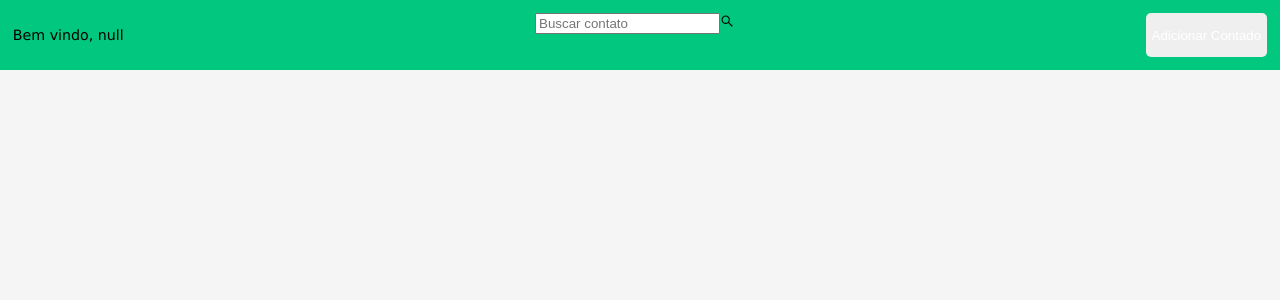
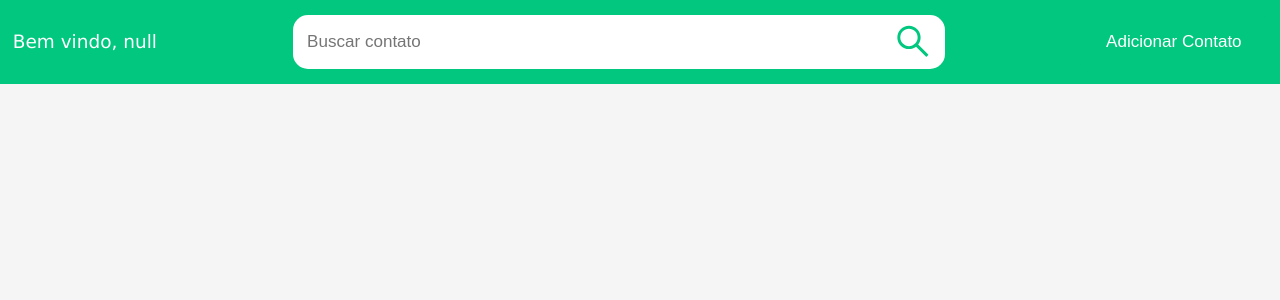
Before and after one commit to DanielRogs/Frontend_Schedule, a React (Create React App) app: page / in a window 1280 px wide. Shown: the top 300 px of the page. Built offline with nearby package versions, Linux system fonts and the light colour scheme.

Commit message:
header contactPage

```diff
--- a/src/components/Button/styles.ts
+++ b/src/components/Button/styles.ts
@@ -25,3 +25,20 @@ export const Submit = styled.button<Props>`
         font-size: ${(p) => p.Tletra/2}px;
     }
 `
+
+export const ButtonResponsivo = styled.button<Props>`
+    background: ${(p) => p.color};
+    border-radius: 5px;
+    padding: 1em ${(p) => p.padding}em 1em ${(p) => p.padding}em;
+    border: none;
+    color: white;
+    cursor: pointer;
+    transition: 0.25s;
+    font-size: ${(p) => p.Tletra}em;
+
+    &:hover{
+        background: #129979;
+        color: black;
+    }
+
+`
--- a/src/components/HeadContactPage/index.tsx
+++ b/src/components/HeadContactPage/index.tsx
@@ -1,27 +1,50 @@
 import React from "react";
 import AuthContext from "../../context/AuthContext";
-import { Header } from "./styled";
+import { Header, Pesquisa } from "./styled";
 import { AiOutlineSearch } from "react-icons/ai"
-import { Submit } from "../Button/styles";
+import { ButtonResponsivo } from "../Button/styles";
 
 
-class HeaderContactPage extends React.Component{
+interface State {
+    search: string;
+}
+
+class HeaderContactPage extends React.Component<{},State> {
+
+    constructor(Props:any){
+        super(Props)
+        this.state = {search:""}
+    }
 
 
-    render() :React.ReactNode {
+    render(): React.ReactNode {
         return (
 
             <AuthContext.Consumer>
                 {
-                    ({user}) =>(
+                    ({ user }) => (
                         <Header>
-                             <p>Bem vindo, {!!user ? user.name: "null"}</p>
-                             <div>
-                                <input type="text" placeholder="Buscar contato"></input>
-                                <AiOutlineSearch/>
-                             </div>
+                            <p>Bem vindo, {!!user ? user.name : "null"}</p>
+                            <Pesquisa>
+                                <input onChange={(e) => { this.setState({search: e.target.value}) }}
+                                    type="text"
+                                    placeholder="Buscar contato"
+                                    value={this.state.search}
+                                />
+                                <AiOutlineSearch
+                                    className="icone_pesquisa"
+                                    title="lupa"
+                                    color="#01C77F"
+                                />
 
-                             <Submit>Adicionar Contado</Submit>
+                            </Pesquisa>
+
+                            <ButtonResponsivo
+                                color="#01C77F"
+                                Tletra={1.2}
+                                padding={1.5}>
+                                Adicionar Contato
+                            </ButtonResponsivo>
                         </Header>
                     )
                 }
--- a/src/components/HeadContactPage/styled.ts
+++ b/src/components/HeadContactPage/styled.ts
@@ -4,9 +4,48 @@ import styled from "styled-components";
 export const Header = styled.head`
     display: flex;
     justify-content: space-between;
+    align-items: center;
     padding: 1%;
     background-color: #01C77F;
-
     color: black;
 
+    p{
+    font-size: 1.3em;
+    color: white;
+    }
+
 `
+
+export const Pesquisa = styled.div`
+    display: flex;
+    justify-content: space-between;
+    align-items: center;
+    background-color: white;
+
+    width: 50%;
+    height: 2em;
+    border-radius: 15px;
+    padding: 1%;
+
+    input{
+        border: none;
+        outline: none;
+        width: 100%;
+        height: 100%;
+        font-size: 1.2em;
+    }
+
+    .icone_pesquisa{
+        font-size: 1.2em;
+
+        @media (min-width: 768px) {
+            font-size: 2em;
+        }
+
+        @media (min-width: 320px) {
+            font-size: 3em;
+        }
+    }
+
+
+`
```
